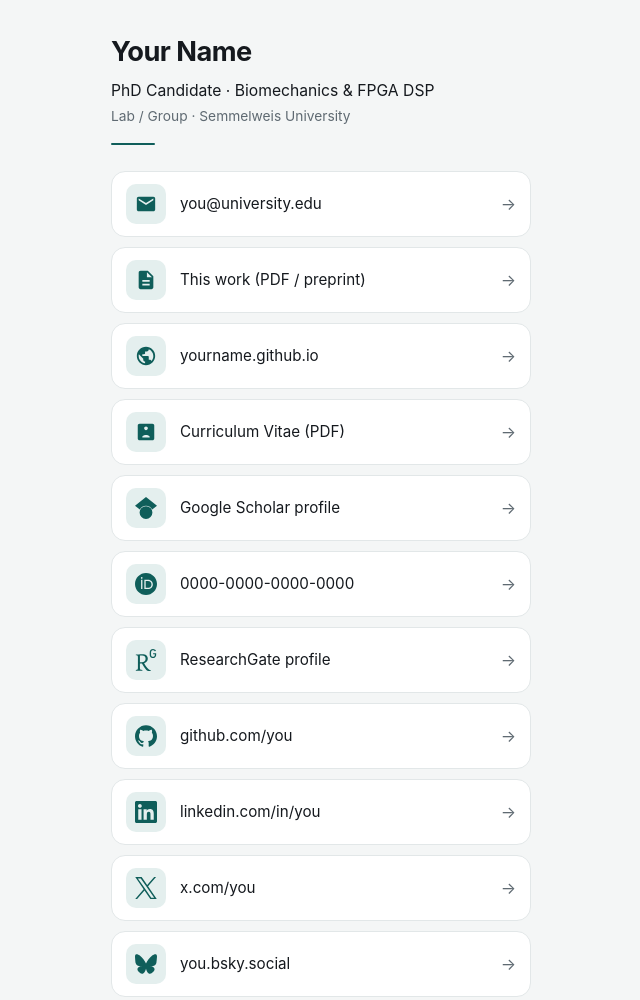
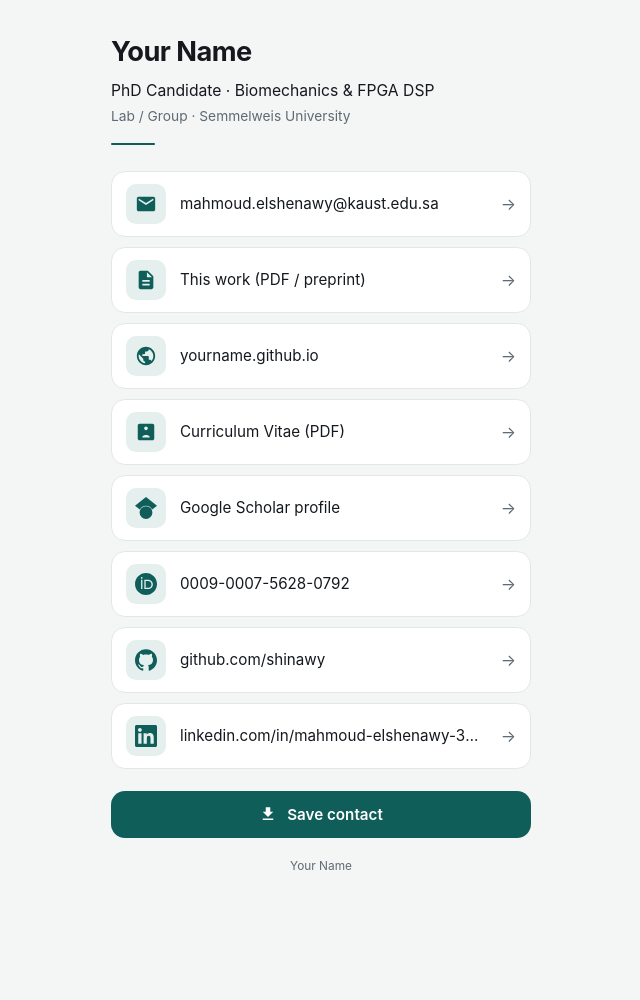
Before and after one commit to shinawy/contact, a plain HTML site: page index.html in a window 1280 px wide. Shown: the top 1000 px of the page, without its empty margins (319-959 px from the left). After the commit the page ends 932 px from the top, so only its background shows below. Drawn offline with Linux system fonts and the light colour scheme.

Commit message:
added my info

```diff
--- a/index.html
+++ b/index.html
@@ -18,20 +18,17 @@ const CARD = {
   title:       "PhD Candidate · Biomechanics & FPGA DSP",
   affiliation: "Lab / Group · Semmelweis University",
   links: [
-    { tag: "EMAIL",        label: "you@university.edu",          url: "mailto:you@university.edu" },
+    { tag: "EMAIL",        label: "mahmoud.elshenawy@kaust.edu.sa",          url: "mailto:mahmoud.elshenawy@kaust.edu.sa" },
     { tag: "PAPER",        label: "This work (PDF / preprint)",  url: "https://arxiv.org/abs/XXXX.XXXXX" },
     { tag: "WEBSITE",      label: "yourname.github.io",          url: "https://yourname.github.io" },
     { tag: "CV",           label: "Curriculum Vitae (PDF)",      url: "https://yourname.github.io/cv.pdf" },
     { tag: "SCHOLAR",      label: "Google Scholar profile",      url: "https://scholar.google.com/citations?user=XXXX" },
-    { tag: "ORCID",        label: "0000-0000-0000-0000",         url: "https://orcid.org/0000-0000-0000-0000" },
-    { tag: "RESEARCHGATE", label: "ResearchGate profile",        url: "https://www.researchgate.net/profile/you" },
-    { tag: "GITHUB",       label: "github.com/you",              url: "https://github.com/you" },
-    { tag: "LINKEDIN",     label: "linkedin.com/in/you",         url: "https://www.linkedin.com/in/you" },
-    { tag: "TWITTER",      label: "x.com/you",                   url: "https://x.com/you" },
-    { tag: "BLUESKY",      label: "you.bsky.social",             url: "https://bsky.app/profile/you.bsky.social" },
+    { tag: "ORCID",        label: "0009-0007-5628-0792",         url: "https://orcid.org/0009-0007-5628-0792" },
+    { tag: "GITHUB",       label: "github.com/shinawy",              url: "https://github.com/shinawy" },
+    { tag: "LINKEDIN",     label: "linkedin.com/in/mahmoud-elshenawy-39b507191",         url: "https://www.linkedin.com/in/mahmoud-elshenawy-39b507191/" },
   ],
   // For the "Save contact" button (vCard). Leave email/phone blank to skip.
-  vcard: { email: "you@university.edu", phone: "+00 000 000 0000" }
+  vcard: { email: "mahmoud.elshenawy@kaust.edu.sa", phone: "+2017361241" }
 };
 </script>
 <!-- ════════════════════════════════════════════════════════════════ -->
```
